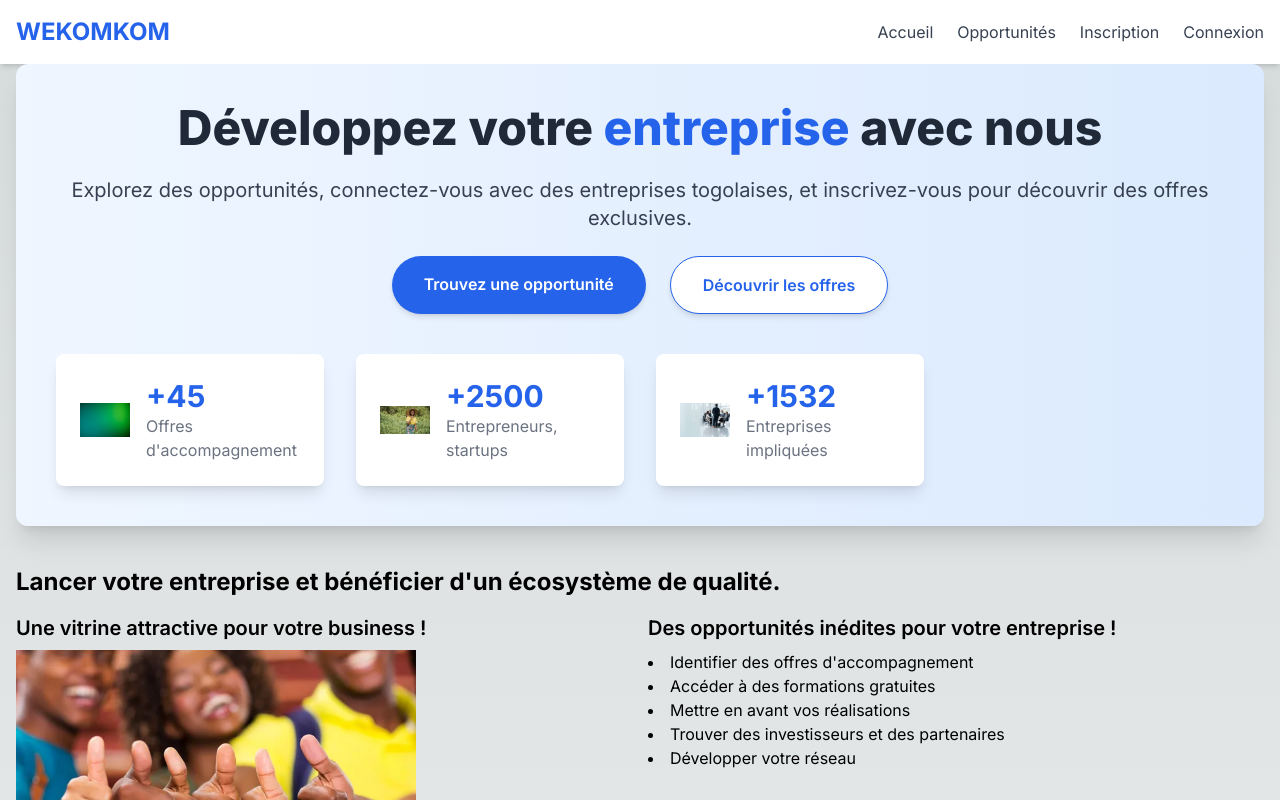
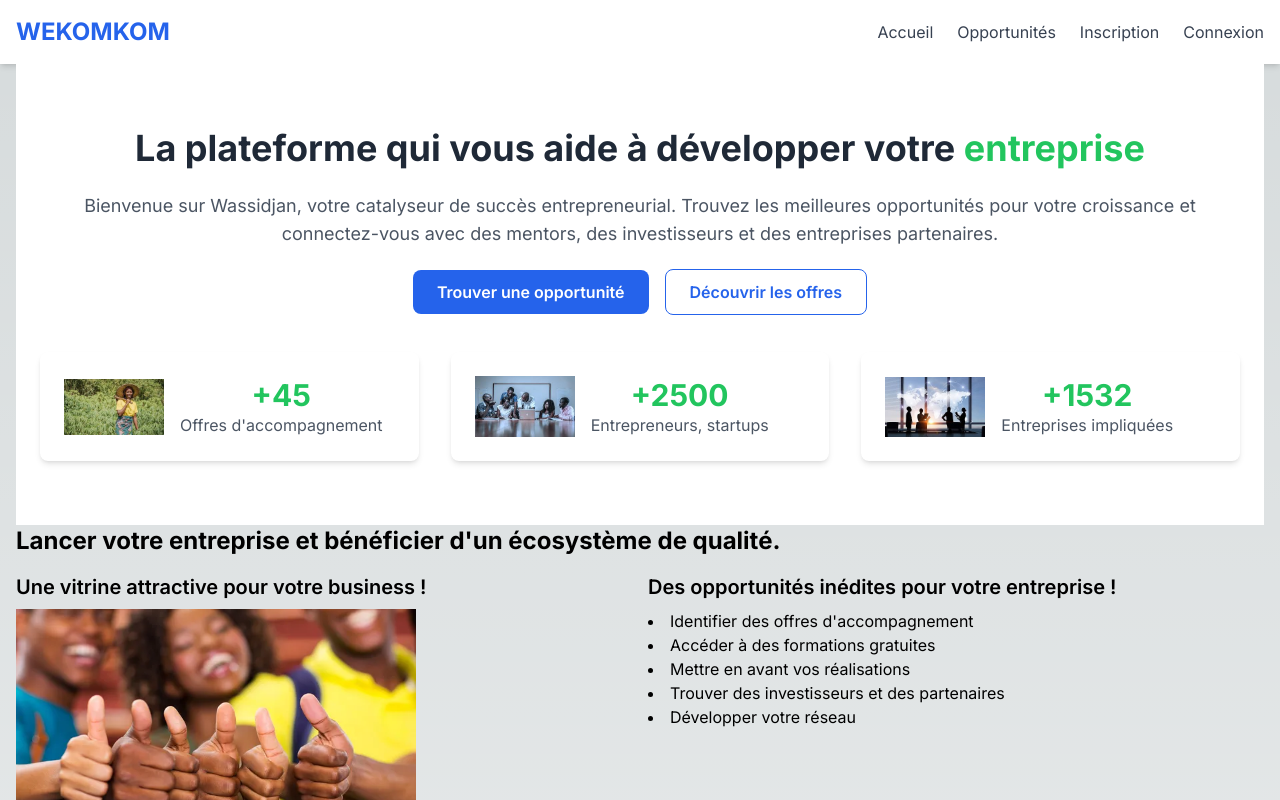
Before and after one commit to abbabamba/frontend_concree, a Next.js app: page / in a window 1280 px wide. Shown: the top 800 px of the page. Built offline with nearby package versions, Linux system fonts and the light colour scheme; no server answers.

Commit message:
new update

```diff
--- a/components/HeroSection.js
+++ b/components/HeroSection.js
@@ -4,47 +4,48 @@ import Image from 'next/image';
 
 const HeroSection = () => {
   return (
-    <section className="bg-gradient-to-r from-blue-50 to-blue-100 p-10 rounded-xl mb-10 shadow-xl">
-      <div className="text-center mb-10">
-        <h1 className="text-5xl font-extrabold text-gray-800 mb-6">
-          D&eacute;veloppez votre <span className="text-blue-600">entreprise</span> avec nous
+    <section className="bg-white py-16">
+      <div className="container mx-auto px-6 text-center">
+        <h1 className="text-4xl font-bold text-gray-800 mb-6">
+          La plateforme qui vous aide à développer votre <span className="text-green-500">entreprise</span>
         </h1>
-        <p className="text-xl text-gray-700 mb-6">
-          Explorez des opportunit&eacute;s, connectez-vous avec des entreprises togolaises, et inscrivez-vous pour d&eacute;couvrir des offres exclusives.
+        <p className="text-lg text-gray-600 mb-8">
+          Bienvenue sur Wassidjan, votre catalyseur de succès entrepreneurial. Trouvez les meilleures opportunités pour
+          votre croissance et connectez-vous avec des mentors, des investisseurs et des entreprises partenaires.
         </p>
-        <div className="flex justify-center space-x-6">
-          <Link href="/register" legacyBehavior>
-            <a className="bg-blue-600 hover:bg-blue-700 text-white font-semibold px-8 py-4 rounded-full transition duration-300 shadow-md">
-              Trouvez une opportunit&eacute;
+        <div className="flex justify-center space-x-4 mb-12">
+          <Link href="/opportunities">
+            <a className="bg-blue-600 hover:bg-blue-700 text-white font-semibold px-6 py-3 rounded-lg transition duration-300">
+              Trouver une opportunité
             </a>
           </Link>
-          <Link href="/opportunities" legacyBehavior>
-            <a className="bg-white hover:bg-gray-100 text-blue-600 border border-blue-600 font-semibold px-8 py-4 rounded-full transition duration-300 shadow-md">
-              D&eacute;couvrir les offres
+          <Link href="/register">
+            <a className="bg-white hover:bg-gray-100 text-blue-600 border border-blue-600 font-semibold px-6 py-3 rounded-lg transition duration-300">
+              Découvrir les offres
             </a>
           </Link>
         </div>
-      </div>
-      <div className="grid grid-cols-1 sm:grid-cols-2 lg:grid-cols-4 gap-8">
-        <div className="bg-white p-6 rounded-lg shadow-lg flex items-center">
-          <Image src="/45.png" alt="Offers" width={50} height={50} className="mr-4" />
-          <div>
-            <p className="text-3xl font-bold text-blue-600">+45</p>
-            <p className="text-base text-gray-500">Offres d&apos;accompagnement</p>
+        <div className="grid grid-cols-1 md:grid-cols-3 gap-8">
+          <div className="bg-white p-6 rounded-lg shadow-md flex items-center">
+            <Image src="/champ.png" alt="Offers" width={100} height={100} className="mr-4" />
+            <div>
+              <p className="text-3xl font-bold text-green-500">+45</p>
+              <p className="text-gray-600">Offres d'accompagnement</p>
+            </div>
           </div>
-        </div>
-        <div className="bg-white p-6 rounded-lg shadow-lg flex items-center">
-          <Image src="/champ.png" alt="Entrepreneurs" width={50} height={50} className="mr-4" />
-          <div>
-            <p className="text-3xl font-bold text-blue-600">+2500</p>
-            <p className="text-base text-gray-500">Entrepreneurs, startups</p>
+          <div className="bg-white p-6 rounded-lg shadow-md flex items-center">
+            <Image src="/reunio2.png" alt="Entrepreneurs" width={100} height={100} className="mr-4" />
+            <div>
+              <p className="text-3xl font-bold text-green-500">+2500</p>
+              <p className="text-gray-600">Entrepreneurs, startups</p>
+            </div>
           </div>
-        </div>
-        <div className="bg-white p-6 rounded-lg shadow-lg flex items-center">
-          <Image src="/reunion.png" alt="Events" width={50} height={50} className="mr-4" />
-          <div>
-            <p className="text-3xl font-bold text-blue-600">+1532</p>
-            <p className="text-base text-gray-500">Entreprises impliqu&eacute;es</p>
+          <div className="bg-white p-6 rounded-lg shadow-md flex items-center">
+            <Image src="/entreprise.png" alt="Companies" width={100} height={100} className="mr-4" />
+            <div>
+              <p className="text-3xl font-bold text-green-500">+1532</p>
+              <p className="text-gray-600">Entreprises impliquées</p>
+            </div>
           </div>
         </div>
       </div>
```
Also changed, not shown: public/entreprise.png (added), public/reunio2.png (added).
